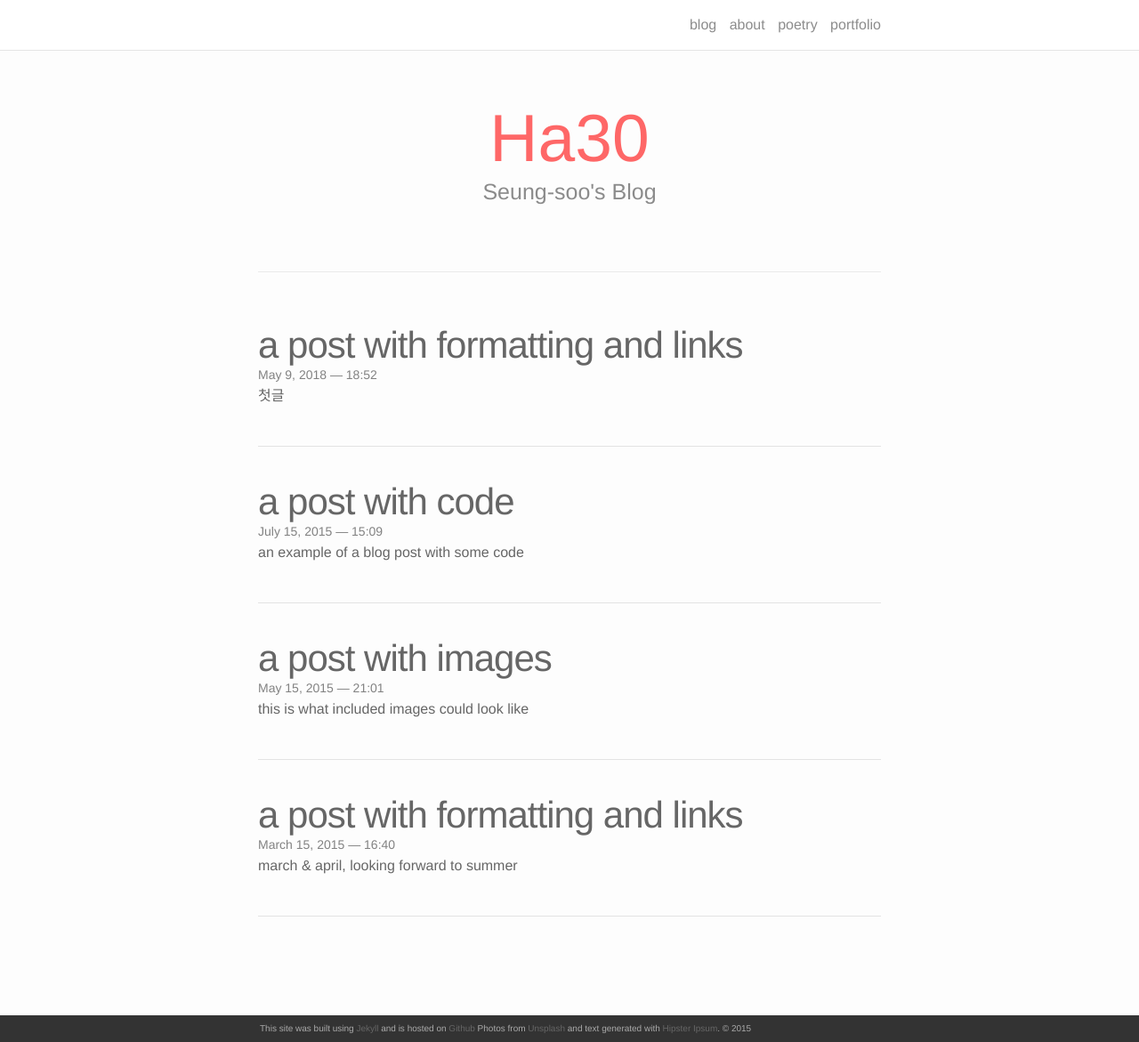
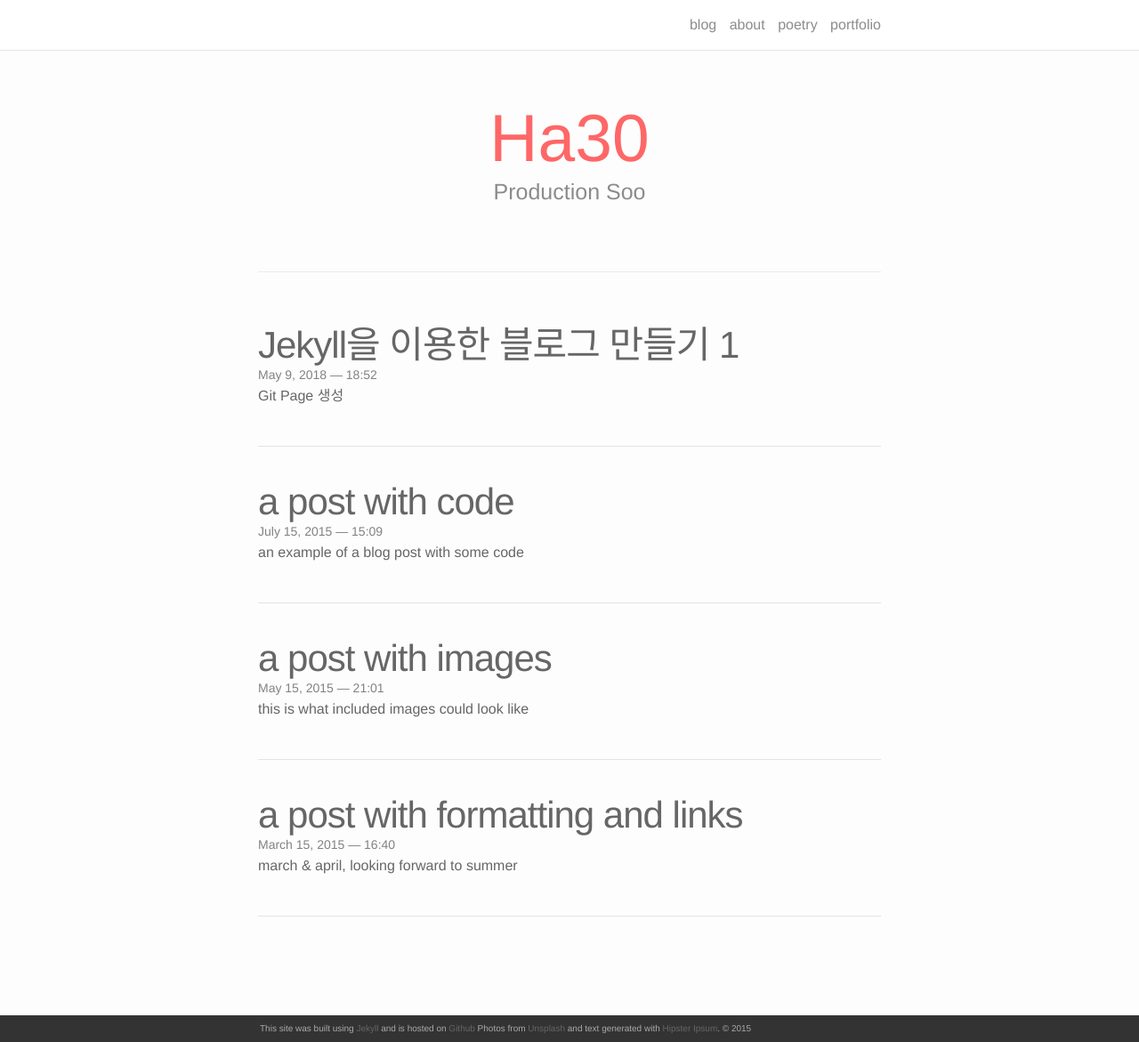
Before and after one commit to soogo93/soogo93.github.io, a Jekyll site: the page built from index.html, in a window 1280 px wide and 1171 px high. Shown: the whole window at 89% size. Built offline with Jekyll 4.4.1, drawn with Linux system fonts in a browser that asks for light colours; nearby versions of some CDN libraries; the list of posts is cut into pages by our own code.

Commit message:
title udpate

```diff
--- a/_posts/2018-05-09-title.markdown
+++ b/_posts/2018-05-09-title.markdown
@@ -1,8 +1,8 @@
 ---
 layout: post
-title:  a post with formatting and links
+title:  Jekyll을 이용한 블로그 만들기 1
 date:   2018-05-09 18:52:16
-description: 첫글
+description: Git Page 생성
 ---
 Jean shorts raw denim Vice normcore, art party High Life PBR skateboard stumptown vinyl kitsch. Four loko meh 8-bit, tousled banh mi tilde forage Schlitz dreamcatcher twee 3 wolf moon. Chambray asymmetrical paleo salvia, sartorial umami four loko master cleanse drinking vinegar brunch. <a href="https://www.pinterest.com" target="blank">Pinterest</a> DIY authentic Schlitz, hoodie Intelligentsia butcher trust fund brunch shabby chic Kickstarter forage flexitarian. Direct trade <a href="https://en.wikipedia.org/wiki/Cold-pressed_juice" target="blank">cold-pressed</a> meggings stumptown plaid, pop-up taxidermy. Hoodie XOXO fingerstache scenester Echo Park. Plaid ugh Wes Anderson, freegan pug selvage fanny pack leggings pickled food truck DIY irony Banksy.
 
--- a/index.html
+++ b/index.html
@@ -4,7 +4,7 @@ layout: default
 
 <div class="header-bar">
   <h1>Ha30</h1>
-  <h2>Seung-soo's Blog</h2>
+  <h2>Production Soo</h2>
   <br/>
   <hr>
   <br/>
```
